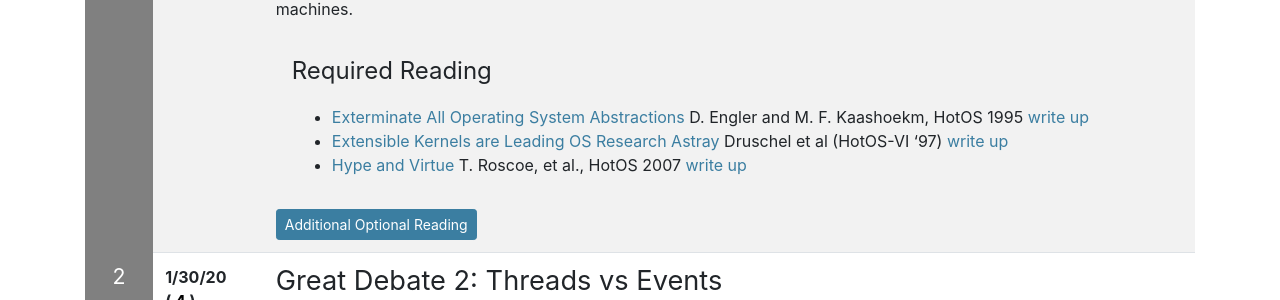
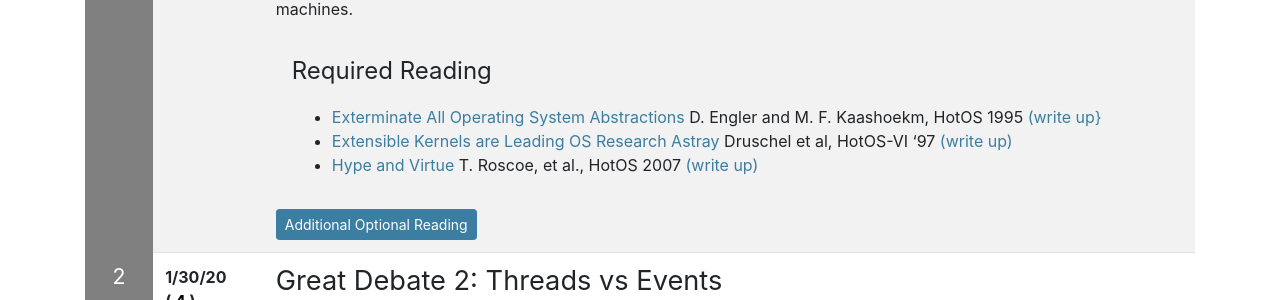
Before and after one commit to deculler/cs262b-sp20, a Jekyll site: the page built from index.md, in a window 1280 px wide and 900 px high, scrolled down 1375 px. Shown: the part 153-453 px from the top of the window. Built offline with Jekyll 4.4.1, drawn with Linux system fonts in a browser that asks for light colours; nearby versions of some CDN libraries; our own code applies the rules of GitHub Pages for plain Markdown files.

Commit message:
Update L3 links

```diff
--- a/index.md
+++ b/index.md
@@ -131,11 +131,11 @@ papers - extensible kernels and virtual machines.
 <div class="reading">
 <div class="required_reading" markdown="1">
 * [Exterminate All Operating System Abstractions](https://people.eecs.berkeley.edu/~culler/cs262b/papers/hotos-exokernel.pdf) D. Engler and M. F. Kaashoekm, HotOS 1995
-[write up](https://docs.google.com/forms/d/e/1FAIpQLSdKnG0iq67wKHRMuG1hNKSXxL2-I9OFGT-3f68Yg7KNrwYbaw/viewform)
-* [Extensible Kernels are Leading OS Research Astray](https://drive.google.com/open?id=1AR5itsgFggt9zU1qLCQYboiPcE4RQca5) Druschel et al (HotOS-VI '97)
-[write up](https://docs.google.com/forms/d/e/1FAIpQLSeQaQcx9spv8BQB3CTyTRtHhEMiXTZuPj-aWiIPiMlzFU35IA/viewform)
+[(write up}](https://docs.google.com/forms/d/e/1FAIpQLSdKnG0iq67wKHRMuG1hNKSXxL2-I9OFGT-3f68Yg7KNrwYbaw/viewform)
+* [Extensible Kernels are Leading OS Research Astray](https://drive.google.com/open?id=1AR5itsgFggt9zU1qLCQYboiPcE4RQca5) Druschel et al, HotOS-VI '97
+[(write up)](https://docs.google.com/forms/d/e/1FAIpQLSeQaQcx9spv8BQB3CTyTRtHhEMiXTZuPj-aWiIPiMlzFU35IA/viewform)
 * [Hype and Virtue](https://www.usenix.org/legacy/events/hotos07/tech/full_papers/roscoe/roscoe.pdf) T. Roscoe, et al., HotOS 2007
-[write up](https://docs.google.com/forms/d/e/1FAIpQLSfUDAZlUZrl0TRraetigzMFmsHgbzfyk0cLkhoUEzOaeJIjBg/viewform)
+[(write up)](https://docs.google.com/forms/d/e/1FAIpQLSfUDAZlUZrl0TRraetigzMFmsHgbzfyk0cLkhoUEzOaeJIjBg/viewform)
 </div>
 
 <div class="optional_reading" markdown="1">
```
